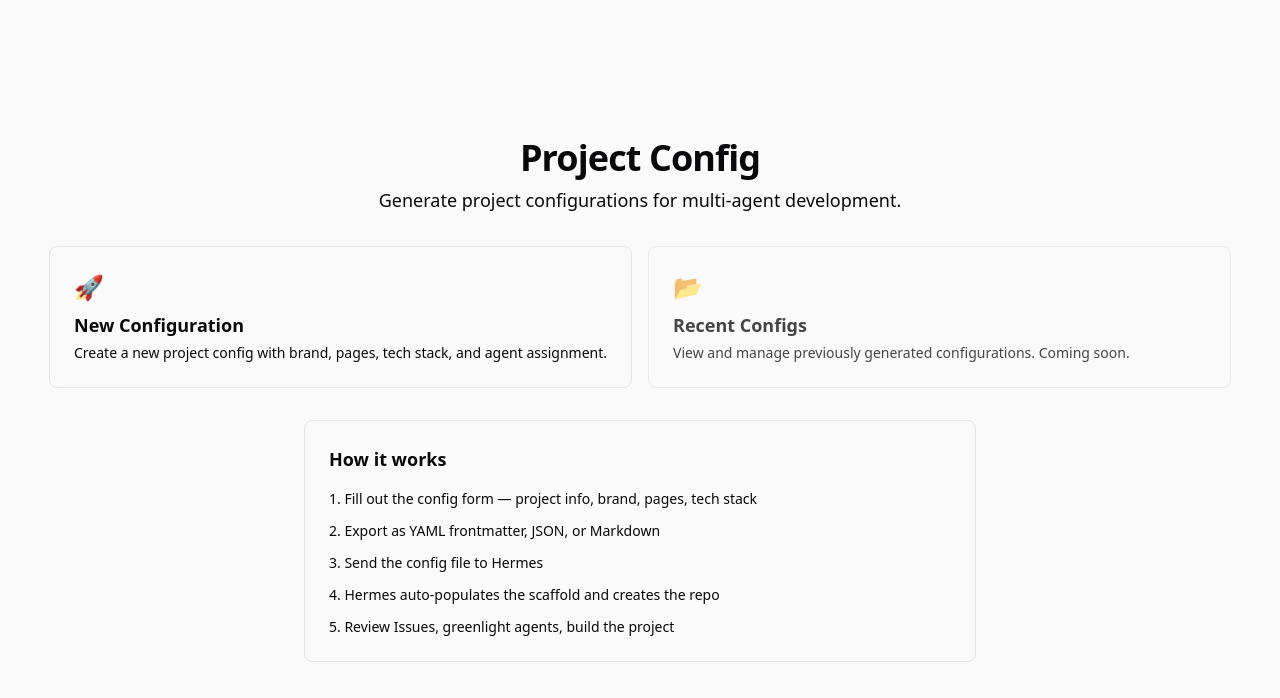
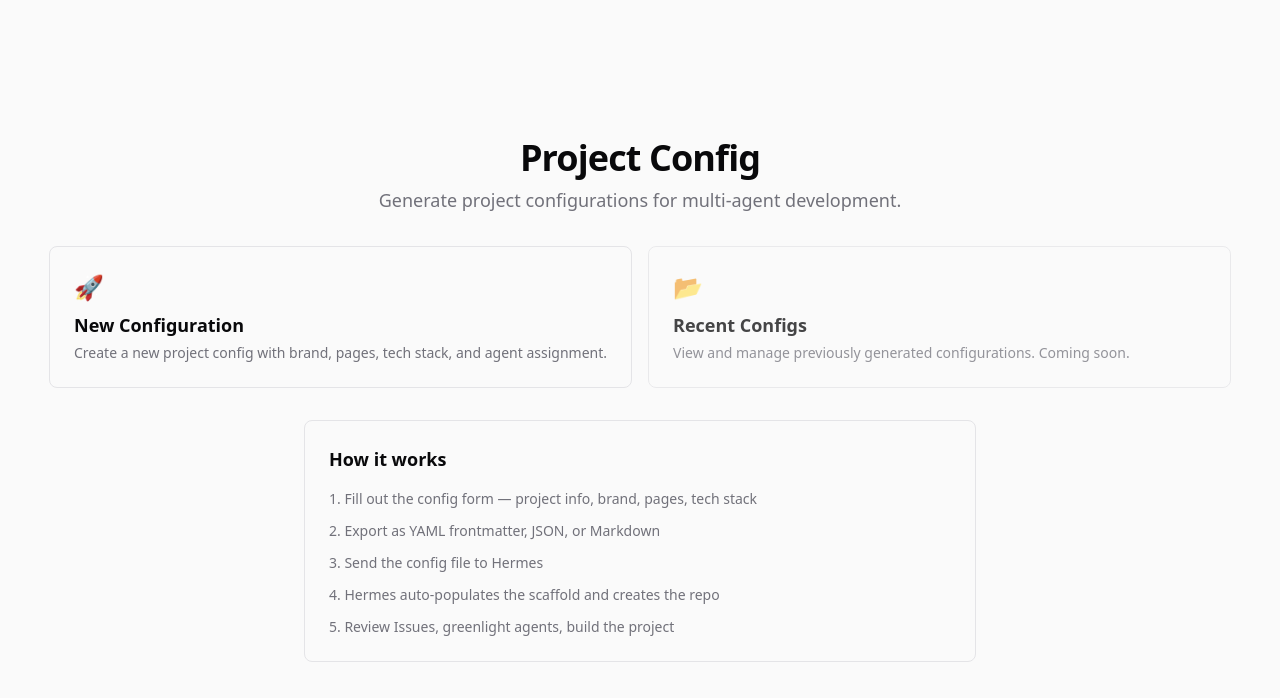
Before and after one commit to sabnanikl-dev/Config-frontend, a Next.js app: page / in a window 1280 px wide. Shown: the top 698 px of the page. Built offline with nearby package versions, Linux system fonts and the light colour scheme.

Commit message:
fix: replace text-muted-foreground with text-muted (matches theme tokens)

```diff
--- a/src/app/page.tsx
+++ b/src/app/page.tsx
@@ -5,7 +5,7 @@ export default function HomePage() {
     <div className="container mx-auto flex min-h-screen flex-col items-center justify-center gap-8 px-4 py-8">
       <div className="space-y-2 text-center">
         <h1 className="text-4xl font-bold tracking-tight">Project Config</h1>
-        <p className="text-lg text-muted-foreground">
+        <p className="text-lg text-muted">
           Generate project configurations for multi-agent development.
         </p>
       </div>
@@ -17,7 +17,7 @@ export default function HomePage() {
         >
           <span className="mb-2 text-2xl">🚀</span>
           <h2 className="text-lg font-semibold">New Configuration</h2>
-          <p className="mt-1 text-sm text-muted-foreground">
+          <p className="mt-1 text-sm text-muted">
             Create a new project config with brand, pages, tech stack, and agent assignment.
           </p>
         </Link>
@@ -25,7 +25,7 @@ export default function HomePage() {
         <div className="flex flex-col rounded-lg border p-6 opacity-75">
           <span className="mb-2 text-2xl">📂</span>
           <h2 className="text-lg font-semibold">Recent Configs</h2>
-          <p className="mt-1 text-sm text-muted-foreground">
+          <p className="mt-1 text-sm text-muted">
             View and manage previously generated configurations. Coming soon.
           </p>
         </div>
@@ -33,7 +33,7 @@ export default function HomePage() {
 
       <div className="w-full max-w-2xl rounded-lg border p-6">
         <h2 className="text-lg font-semibold">How it works</h2>
-        <ol className="mt-4 space-y-3 text-sm text-muted-foreground list-decimal list-inside">
+        <ol className="mt-4 space-y-3 text-sm text-muted list-decimal list-inside">
           <li>Fill out the config form — project info, brand, pages, tech stack</li>
           <li>Export as YAML frontmatter, JSON, or Markdown</li>
           <li>Send the config file to Hermes</li>
```
